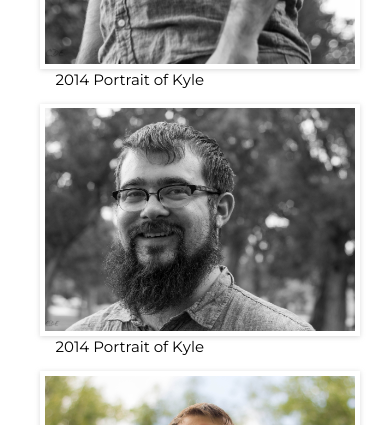
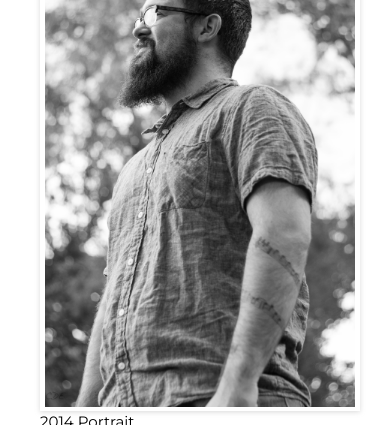
Before and after one commit to cetges86/kyle_etges, a React (Create React App) app in the folder client/: page /media in a window 390 px wide. Shown: the part 1143-1568 px from the top of the page. Built offline with nearby package versions, Linux system fonts and the light colour scheme; the HTML template or start-up script is replaced by a standard one.

Commit message:
finish up styling, bandintown widget

```diff
--- a/client/src/components/EventDetail/EventDetail.js
+++ b/client/src/components/EventDetail/EventDetail.js
@@ -1,17 +1,22 @@
-import React from 'react';
+import React, { Component } from 'react';
 
-const EventDetail = (props) => {
-    return (
-        <li className="event-item"> {props.venue}
-            <ul>
-                <li className="event-item">{props.date}</li>
-                <li className="event-item">{props.time}</li>
-                <li className="event-item"><a className="link" href={props.link}>Link</a></li>
-                <li className="event-item">_____________________________</li>
-                <br />
-            </ul>
-        </li>
-    )
+
+class EventDetail extends Component {
+
+    componentDidMount() {
+        const script = document.createElement("script");
+
+        script.src = "https://widget.bandsintown.com/main.min.js";
+        script.async = true;
+
+        document.body.appendChild(script);
+    }
+    render() {
+        return (
+            <div>
+                <a class="bit-widget-initializer" data-artist-name="Kyle Etges Music" data-display-local-dates="true" data-display-past-dates="true" data-auto-style="false" data-text-color="#FFFFFF" data-link-color="#E67A00" data-popup-background-color="#000000" data-background-color="#000000" data-display-limit="15" data-link-text-color="#FFFFFF">.</a>
+            </div>
+        )
+    }
 }
-
 export default EventDetail;
--- a/client/src/components/GalleryImage/images.json
+++ b/client/src/components/GalleryImage/images.json
@@ -2,47 +2,47 @@
     {
         "id":1,
         "path":"./images/2014(1).jpg",
-        "label":"2014 Portrait of Kyle"
+        "label":"2014 Portrait"
     },
     {
         "id":2,
         "path":"./images/2014(2).jpg",
-        "label":"2014 Portrait of Kyle"
+        "label":"2014 Portrait"
     },
     {
         "id":3,
         "path":"./images/2014(3).jpg",
-        "label":"2014 Portrait of Kyle"
+        "label":"2014 Portrait"
     },
     {
         "id":4,
         "path":"./images/2014(4).jpg",
-        "label":"2014 Portrait of Kyle"
+        "label":"2014 Portrait"
     },
     {
         "id":5,
         "path":"./images/2014(5).jpg",
-        "label":"2014 Portrait of Kyle"
+        "label":"2014 Portrait"
     },
     {
         "id":6,
         "path":"./images/2016(1).jpg",
-        "label":"2016 Portrait of Kyle"
+        "label":"2016 Portrait"
     },
     {
         "id":7,
         "path":"./images/2018(1).jpg",
-        "label":"2018 Portrait of Kyle"
+        "label":"2018 Portrait"
     },
     {
         "id":8,
         "path":"./images/citizen1.jpg",
-        "label":"Kyle Playing with Citizen Dan"
+        "label":"Citizen Dan"
     },
     {
         "id":9,
         "path":"./images/citizen2.jpg",
-        "label":"Kyle Playing with Citizen Dan"
+        "label":"Citizen Dan"
     },
     {
         "id":10,
@@ -52,48 +52,48 @@
     {
         "id":11,
         "path":"./images/citizen4.jpg",
-        "label":"Kyle Playing with Citizen Dan"
+        "label":"Citizen Dan"
     },
     {
         "id":12,
         "path":"./images/ska1.jpg",
-        "label":"Kyle Plays With Contraband"
+        "label":"With Contraband"
     },
     {
         "id":13,
         "path":"./images/ska2.jpg",
-        "label":"Kyle playing at Red Rocks with the Messers Horn Section."
+        "label":"At Red Rocks with the Messers Horn Section."
     },
     {
         "id":14,
         "path":"./images/ska3.jpg",
-        "label":"Kyle jamming at The Hat in St. Petersburg, Russia."
+        "label":"Jamming at The Hat in St. Petersburg, Russia."
 
 
     },
     {
         "id":15,
         "path":"./images/ska4.jpg",
-        "label":"Kyle Playing with Contraband"
+        "label":"With Contraband"
     },
     {
         "id":16,
         "path":"./images/wedding1.jpg",
-        "label":"Kyle Rocking out at his brother's wedding"
+        "label":"At his brother's wedding"
     },
     {
         "id":17,
         "path":"./images/wedding2.jpg",
-        "label":"Kyle Rocking out at his brother's wedding"
+        "label":"At his brother's wedding"
     },
     {
         "id":18,
         "path":"./images/wedding3.jpg",
-        "label":"Kyle Rocking out at his brother's wedding"
+        "label":"At his brother's wedding"
     },
     {
         "id":19,
         "path":"./images/misc1.jpg",
-        "label":"Kyle counting rests with the Metropolitan Jazz Orchestra"
+        "label":"Counting rests with the Metropolitan Jazz Orchestra"
     }
 ]
--- a/client/src/pages/MainPage/MainPage.js
+++ b/client/src/pages/MainPage/MainPage.js
@@ -3,30 +3,11 @@ import "./main.css";
 import Navbar from "../../components/Navbar/Navbar";
 import Player from "../../components/Player/Player";
 import Jumbotron from "../../components/Jumbotron";
-import Calendar from "react-calendar";
+//import Calendar from "react-calendar";
 import Footer from "../../components/Footer/Footer";
 import EventDetail from '../../components/EventDetail/EventDetail';
 
-const events = [
-    {
-        venue: "Hanks's Hideaway, Denver, CO",
-        date: "Aug 30, 2018",
-        time: "7:00pm",
-        link: "www.google.com"
-    },
-    {
-        venue: "Tom's Bistro, Denver, CO",
-        date: "Sept 6, 2018",
-        time: "6:00pm",
-        link: "www.google.com"
-    },
-    {
-        venue: "Nissi's, Lafayette, CO",
-        date: "Sept 15, 2018",
-        time: "7:30pm",
-        link: "www.google.com"
-    }
-]
+
 
 
 const MainPage = () => {
@@ -35,27 +16,15 @@ const MainPage = () => {
             <Navbar />
             <Jumbotron />
             <div className="section-light">
-                <div className="grid-wrapper container">
-                    <h2 className="center">Events Calendar</h2>
+                <div className="wrapper container">
                     <h2 className="center">Upcoming Events</h2>
-                    <div className="calendar">
-                        <Calendar />
-                    </div>
                     <div className="events">
-                        <ul>
-                            {
-                                events.map(event => {
-                                    return <EventDetail
-                                        key={event.venue}
-                                        {...event} />
-                                })
-                            }
-                        </ul>
+                        <EventDetail />
                     </div>
                 </div>
             </div>
             <div className="section-dark">
-            <h1 className="center small-caps">Listen</h1>
+                <h1 className="center small-caps">Listen</h1>
                 <Player />
             </div>
             <div className="section-white intro-bio center">
--- a/client/src/pages/MainPage/main.css
+++ b/client/src/pages/MainPage/main.css
@@ -111,34 +111,9 @@ body {
 
 /* -------------------- */
 
-/* Calendar */
+/* Events */
 
 /* -------------------- */
-
-.calendar {
-    justify-self: center;
-    align-self: stretch;
-    grid-column: 1/2;
-    padding: 5px;
-}
-
-.react-calendar {
-    height: 17em;
-    opacity: .6;
-}
-
-.react-calendar>div {
-    color: white;
-}
-
-.react-calendar__navigation__label {
-    font-size: 1.5em;
-    font-family: 'Montserrat', sans-serif;
-}
-
-.react-calendar__tile {
-    font-size: 1rem;
-}
 
 .events {
     align-self: start;
@@ -149,11 +124,6 @@ body {
     list-style-type: none;
 }
 
-.calendar>div {
-    width: 100%;
-    height: 100%;
-}
-
 /* -------------------- */
 
 /* Sections */
@@ -162,7 +132,7 @@ body {
 
 .section-white {
     background-color: white;
-    max-height: 35rem;
+    min-height: 35rem;
     color: black;
 }
 
@@ -178,7 +148,7 @@ body {
 
 .section-light {
     background-color: var(--light);
-    min-height: 35rem;
+    min-height: 15rem;
     color: var(--dark);
 }
 
@@ -339,7 +309,7 @@ footer {
 }
 
 #contact-banner-text {
-    color:black;
+    color:var(--dark);
     padding: 1rem;
 }
 
@@ -376,7 +346,7 @@ footer {
 }
 
 .commission-img {
-    max-width: 100%;
+    width: 100%;
     height: 370px;
     opacity: 1;
     transition: .5s ease;
@@ -460,13 +430,14 @@ footer {
 /* Phone */
 
 @media screen and (max-width:600px) {
+
     .page-wrapper {
         width: 100%;
         margin-left: 0;
     }
     .grid-wrapper {
         grid-template-columns: 1fr;
-        grid-row-gap: 0;
+        grid-row-gap: .2rem;
     }
     .container {
         max-width: 100%;
@@ -478,12 +449,15 @@ footer {
         max-width: 100%;
         padding: 0rem .5rem 7rem 0rem;
     }
-    .section-black, .section-white {
+    .section-black, .section-white, .section-light {
         height: auto;
     }
     .img-gallery {
         column-count: 1;
         line-height: 1;
+    }
+    .label{
+        margin:0;
     }
     .gallery-image {
         margin: auto;
@@ -501,6 +475,15 @@ footer {
     .contact-banner {
         background-position: -5rem;
     }
+    .contact-page {
+        grid-template-columns: 1fr;
+    }
+    .contact-info {
+        grid-column: auto;
+    }
+    .commission-img{
+        width:100%;
+    }
 
 }
 
```
